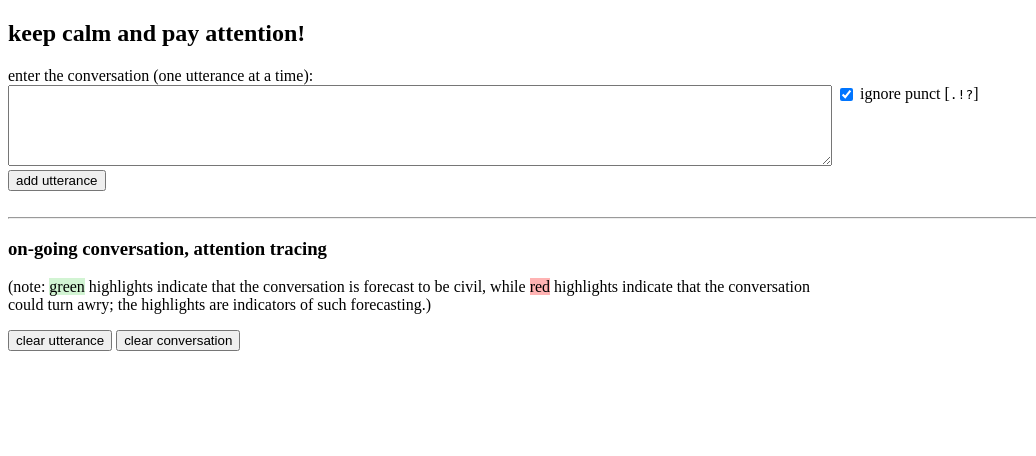
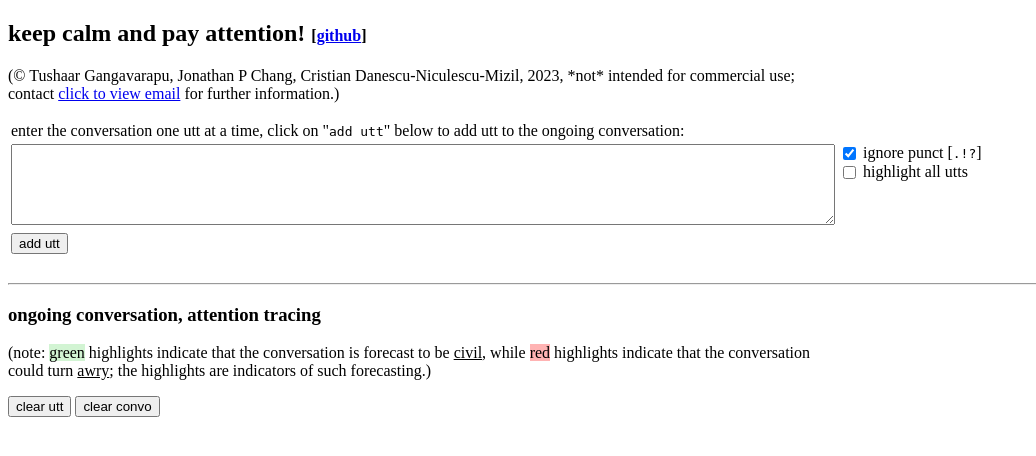
Before and after one commit to CornellNLP/craft-experiments, a Flask app: page / in a window 1280 px wide. Shown: the top 456 px of the page, without its empty margins (0-1036 px from the left). Run offline with Flask 3, Linux system fonts and the light colour scheme; parts of the project's set-up code (start-up, migrations or seed data) failed here and were passed over; some libraries are stand-ins or nearby versions.

Commit message:
include an app to visualize attention

```diff
--- a/visualization/app.py
+++ b/visualization/app.py
@@ -44,15 +44,20 @@ def home():
 def visualize():
     input_convo = request.form.get("convo")
     ignore_punct = True if request.form.get("ignore_punct") == 'true' else False
+    show_all_attn = True if request.form.get("show_all_attn") == 'true' else False
 
     set_seed(42)
     input_convo = list(map(str.strip, input_convo.split('[SEP]')))
     awry_proba, input_tokens, attention_scores = \
         attention_visualizer.visualize(input_convo=input_convo, get_intermediates=True, ignore_punct=ignore_punct)
+    attention_scores = attention_scores.numpy().tolist()[0]
     print(awry_proba)
+    if not show_all_attn and '[SEP]' in input_tokens:
+        last_utt_start_idx = len(input_tokens) - input_tokens[::-1].index('[SEP]')
+        attention_scores = [0.0] * len(attention_scores[:last_utt_start_idx]) + attention_scores[last_utt_start_idx:]
     return json.dumps({
         'tokens': input_tokens,
-        'attention_scores': attention_scores.numpy().tolist()[0],
+        'attention_scores': attention_scores,
         'awry_proba': awry_proba,
     })
 
--- a/visualization/templates/base.html
+++ b/visualization/templates/base.html
@@ -24,6 +24,10 @@
     </script>
 
     <style>
+        small {
+          font-size: medium;
+        }
+
         p {
             width: 835px;
         }
@@ -45,6 +49,10 @@
         input[type=checkbox], label {
             vertical-align: top;
         }
+
+        td {
+          vertical-align: top;
+        }
     </style>
 </head>
 <body>
--- a/visualization/templates/home.html
+++ b/visualization/templates/home.html
@@ -6,30 +6,62 @@ keep calm and pay attention
 
 {% block body %}
 <body>
-<h2>keep calm and pay attention!</h2>
+<h2>
+    keep calm and pay attention!
+    <small>[<a href="https://github.com/CornellNLP/craft-experiments">github</a>]</small>
+</h2>
 
-enter the conversation (one utterance at a time):<br/>
-<textarea id="utt" rows=5 cols=100></textarea>
-<input checked id="ignore_punct" type="checkbox">
-<label for="ignore_punct">ignore punct [<code>.!?</code>]</label><br/>
-<button onclick="add_reply_event();">add utterance</button>
-<br/><br/>
+<p>
+    (&#169; Tushaar Gangavarapu, Jonathan P Chang, Cristian Danescu-Niculescu-Mizil, 2023, *not* intended for
+    commercial use; contact <span id="email"><a href="javascript:show_email()">click to view email</a></span> for
+    further information.)
+</p>
 
+<table>
+    <tr>
+        <td>
+            enter the conversation one utt at a time, click on "<code>add utt</code>" below to add utt to the ongoing
+            conversation:
+        </td>
+    </tr>
+    <tr>
+        <td>
+            <textarea cols=100 id="utt" rows=5></textarea>
+        </td>
+        <td>
+            <input checked id="ignore_punct" type="checkbox">
+            <label for="ignore_punct">ignore punct [<code>.!?</code>]</label><br/>
+            <input id="show_all_attn" type="checkbox">
+            <label for="show_all_attn">highlight all utts</label>
+        </td>
+    </tr>
+    <tr>
+        <td>
+            <button onclick="add_reply_event();">add utt</button>
+        </td>
+    </tr>
+</table>
+
+<br/>
 <hr>
 
-<h3>on-going conversation, attention tracing</h3>
+<h3>ongoing conversation, attention tracing</h3>
 
 <p>
     (note: <span style="background-color: rgb(210, 244, 211)">green</span> highlights indicate that the conversation is
-    forecast to be civil, while <span style="background-color: rgb(255, 179, 179)">red</span> highlights indicate that
-    the conversation could turn awry; the highlights are indicators of such forecasting.)
+    forecast to be <u>civil</u>, while <span style="background-color: rgb(255, 179, 179)">red</span> highlights indicate
+    that the conversation could turn <u>awry</u>; the highlights are indicators of such forecasting.)
 </p>
 
 <p id="content"></p>
-<button onclick="clear_utt();">clear utterance</button>
-<button onclick="clear_convo_confirm();">clear conversation</button>
+<button onclick="clear_utt();">clear utt</button>
+<button onclick="clear_convo_confirm();">clear convo</button>
 
 <script>
+    function show_email() {
+        document.getElementById('email').innerHTML = "<a href='mailto:tg352@cornell.edu'>tg352@cornell.edu</a>"
+    }
+
     const content = document.querySelector('#content')
     var convo = []
     function add_reply_event() {
@@ -41,10 +73,11 @@ enter the conversation (one utterance at a time):<br/>
 
     function get_attention_scores() {
         const ignore_punct = document.getElementById("ignore_punct").checked
+        const show_all_attn = document.getElementById("show_all_attn").checked
         $.ajax({
             type: "POST",
             url: "{{ url_for('visualize') }}",
-            data: {convo: convo.join(" [SEP] "), ignore_punct: ignore_punct},
+            data: {convo: convo.join(" [SEP] "), ignore_punct: ignore_punct, show_all_attn: show_all_attn},
             success: visualize,
         })
     }
```
